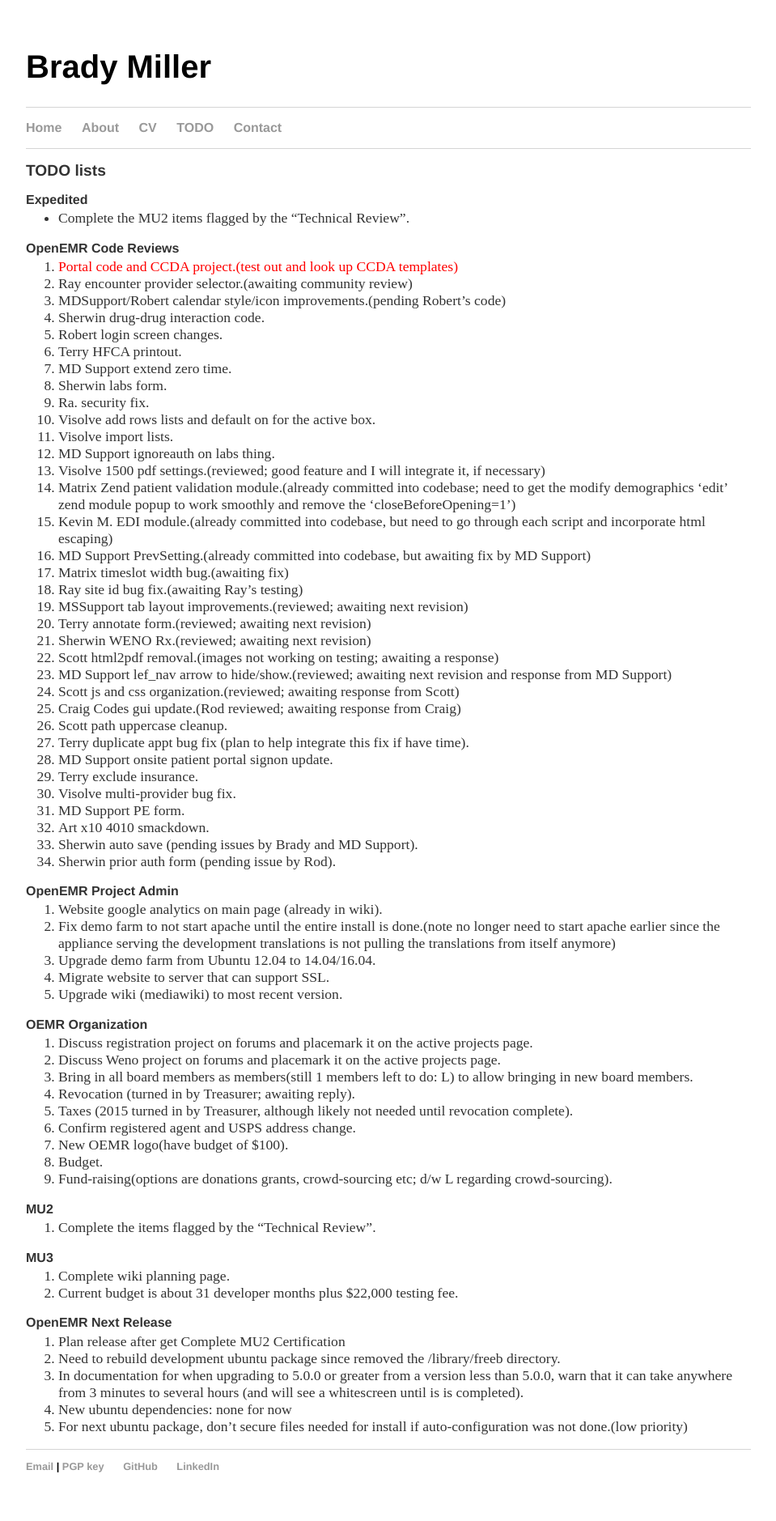
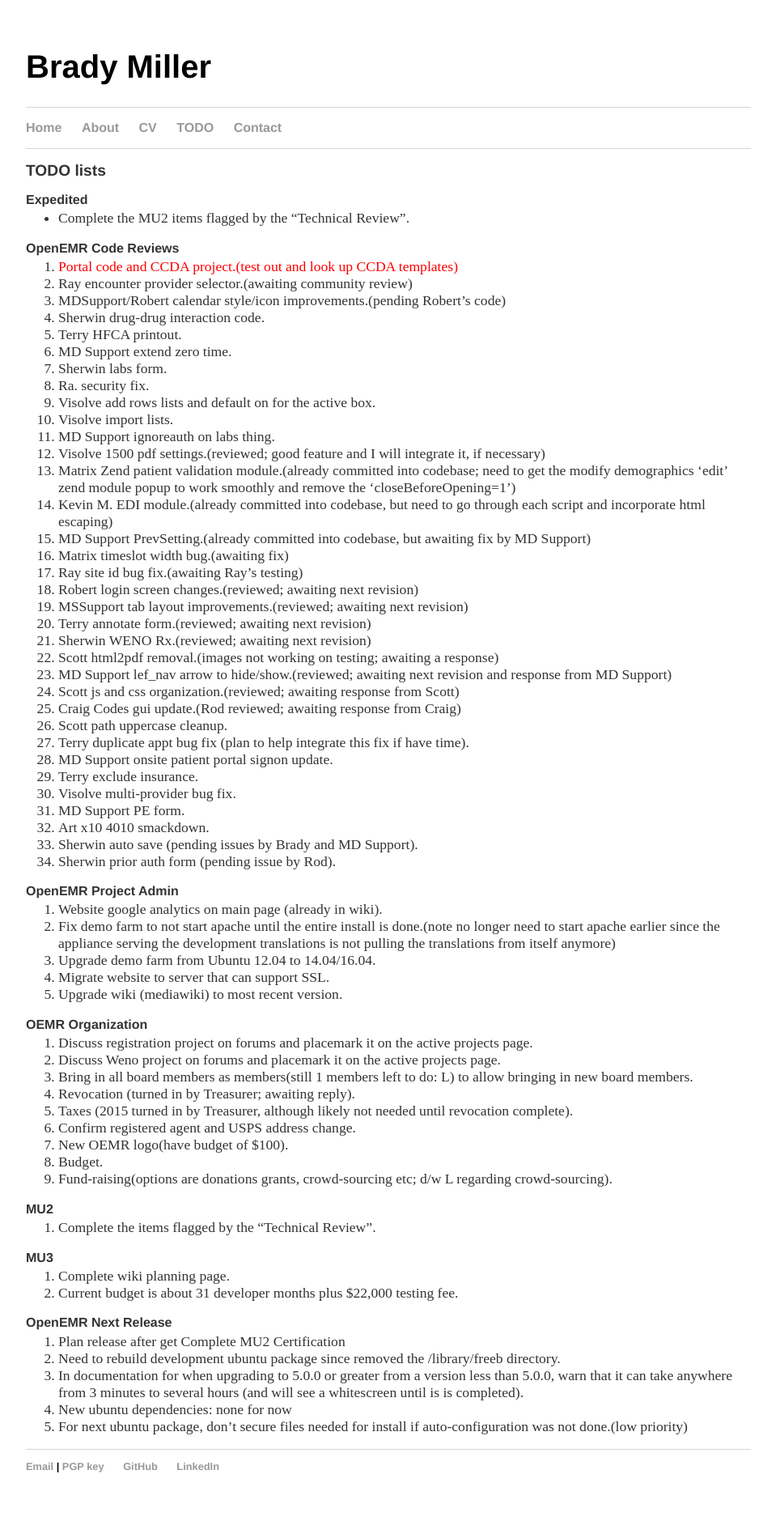
Before and after one commit to bradymiller/bradymiller.github.io, a Jekyll site: the page built from todo/index.md, in a window 1280 px wide. Shown: the whole page at 81% size, without its empty margins (160-1119 px from the left). Built offline with Jekyll 4.4.1, drawn with Linux system fonts in a browser that asks for light colours.

Commit message:
Update todo list

```diff
--- a/todo/index.md
+++ b/todo/index.md
@@ -25,6 +24,7 @@
 1. MD Support PrevSetting.(already committed into codebase, but awaiting fix by MD Support)
 1. Matrix timeslot width bug.(awaiting fix)
 1. Ray site id bug fix.(awaiting Ray's testing)
+1. Robert login screen changes.(reviewed; awaiting next revision)
 1. MSSupport tab layout improvements.(reviewed; awaiting next revision)
 1. Terry annotate form.(reviewed; awaiting next revision)
 1. Sherwin WENO Rx.(reviewed; awaiting next revision)
```
Also changed, not shown: other parts of todo/index.md (+0 -1 lines).
